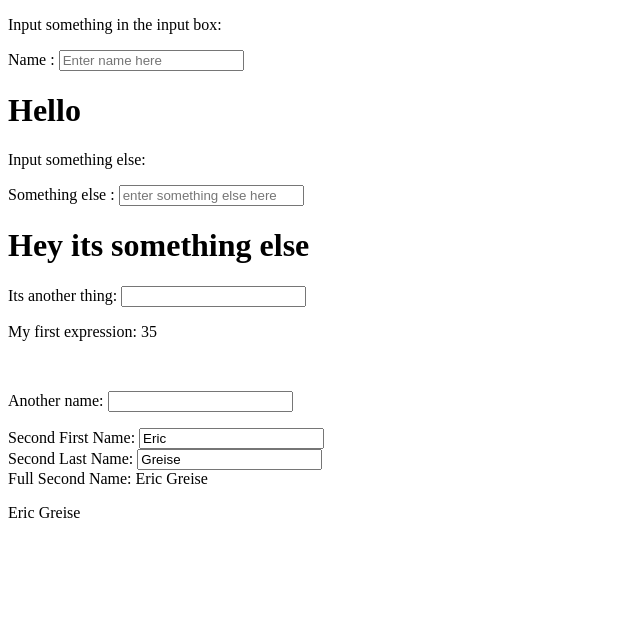
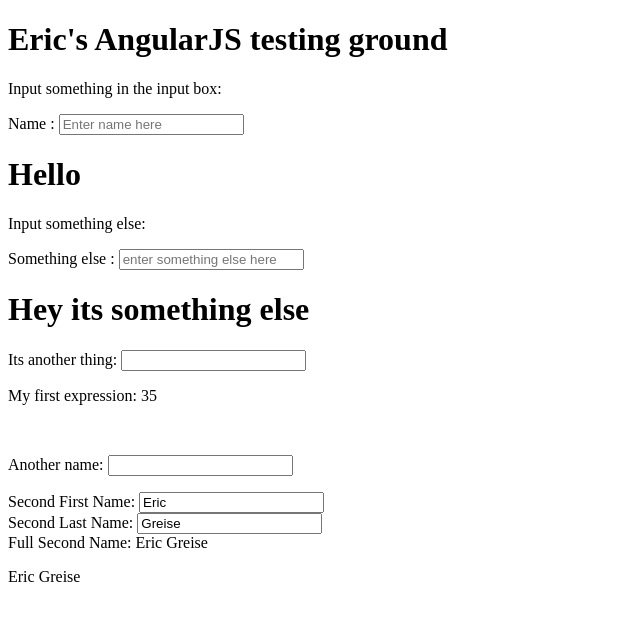
Before and after one commit to Greazy6/angularTest, a plain HTML site: page index.html in a window 1280 px wide. Shown: the whole page, without its empty margins (0-640 px from the left). Drawn offline with nearby package versions, Linux system fonts and the light colour scheme.

Commit message:
Added H1 for title

```diff
--- a/index.html
+++ b/index.html
@@ -3,6 +3,8 @@
 <script src="http://ajax.googleapis.com/ajax/libs/angularjs/1.3.14/angular.min.js"></script>
 <script src=app.js></script>
 <body>
+	<Div>
+		<h1>Eric's AngularJS testing ground</h1>
 	<div ng-app="myApp" ng-controller="myCtrl">
 		<p>Input something in the input box:</p>
 		<p>Name : <input type="text" ng-model="name" placeholder="Enter name here"></P>
```
